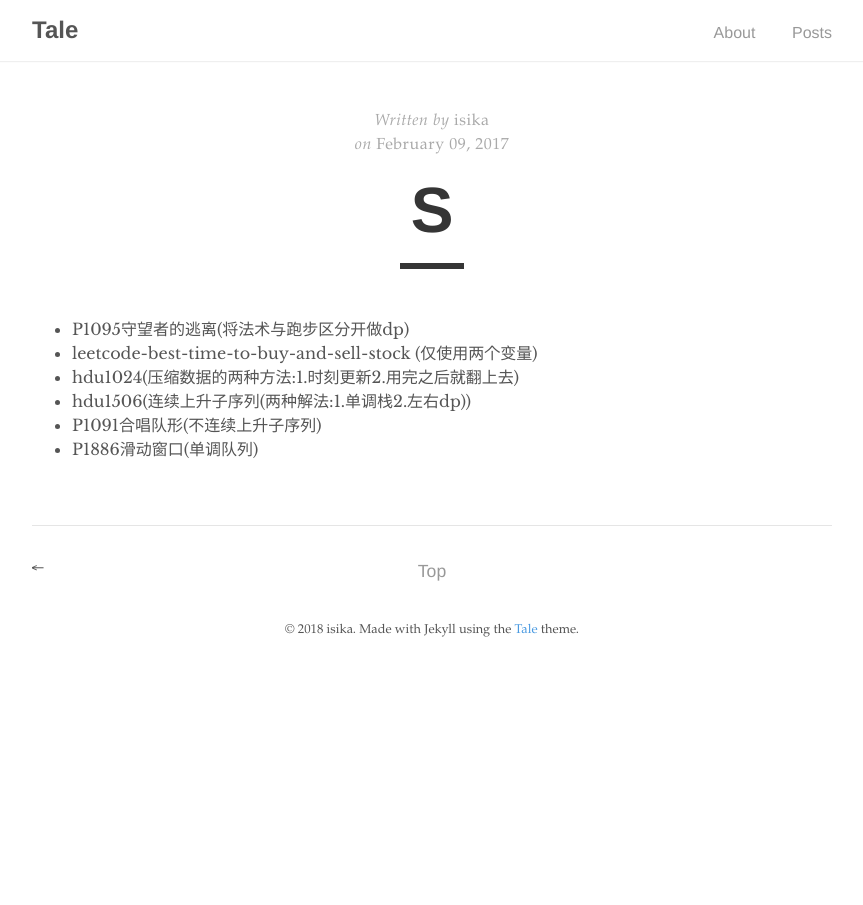
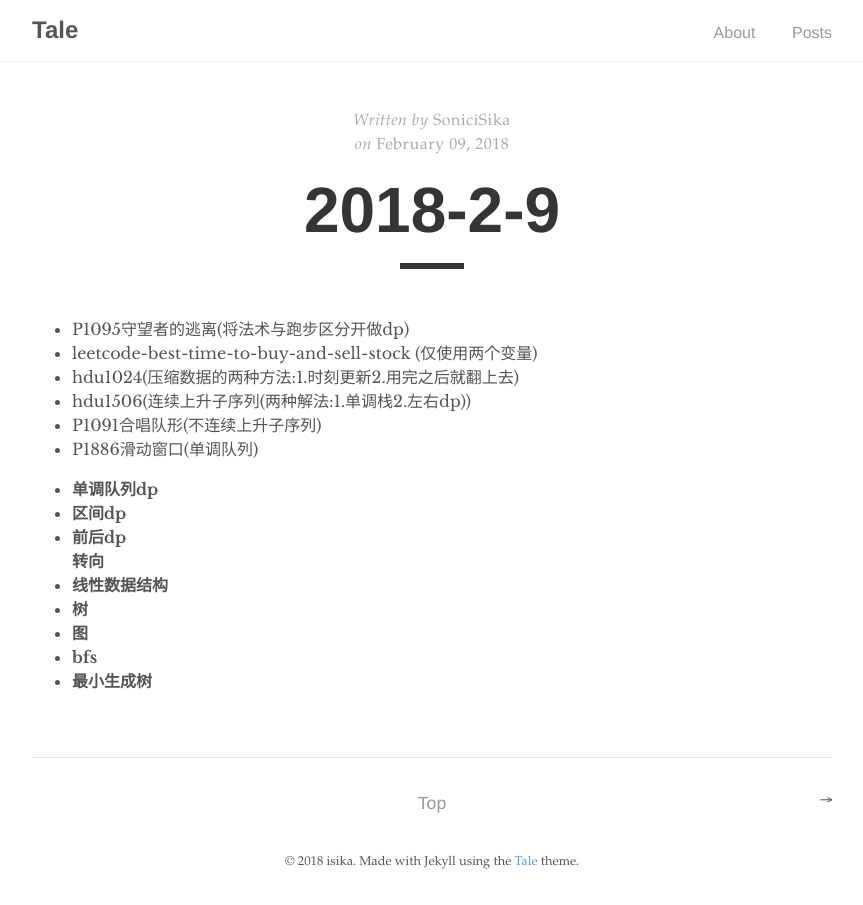
Before and after one commit to SoniciSika/SoniciSika.github.io, a Jekyll site: the page built from _posts/2018-2-9-s.md, in a window 1280 px wide. Shown: the whole page, without its empty margins (208-1071 px from the left). Built offline with Jekyll 4.4.1, drawn with Linux system fonts in a browser that asks for light colours; our own code applies the rules of GitHub Pages for plain Markdown files; comment, search, counter and statistics services are not loaded.

Commit message:
Update and rename 2017-2-9-s.md to 2018-2-9-s.md

```diff
--- a/_posts/2017-2-9-s.md
+++ b/_posts/2018-2-9-s.md
@@ -1,6 +1,21 @@
+---
+layout: post
+title: "2018-2-9"
+author: "SoniciSika"
+---
 * P1095守望者的逃离(将法术与跑步区分开做dp)
 * leetcode-best-time-to-buy-and-sell-stock (仅使用两个变量)
 * hdu1024(压缩数据的两种方法:1.时刻更新2.用完之后就翻上去)
 * hdu1506(连续上升子序列(两种解法:1.单调栈2.左右dp))
 * P1091合唱队形(不连续上升子序列)
 * P1886滑动窗口(单调队列)
+
+* **单调队列dp**
+* **区间dp**
+* **前后dp**
+**转向**
+* **线性数据结构**
+* **树**
+* **图**
+* **bfs**
+* **最小生成树**
```
